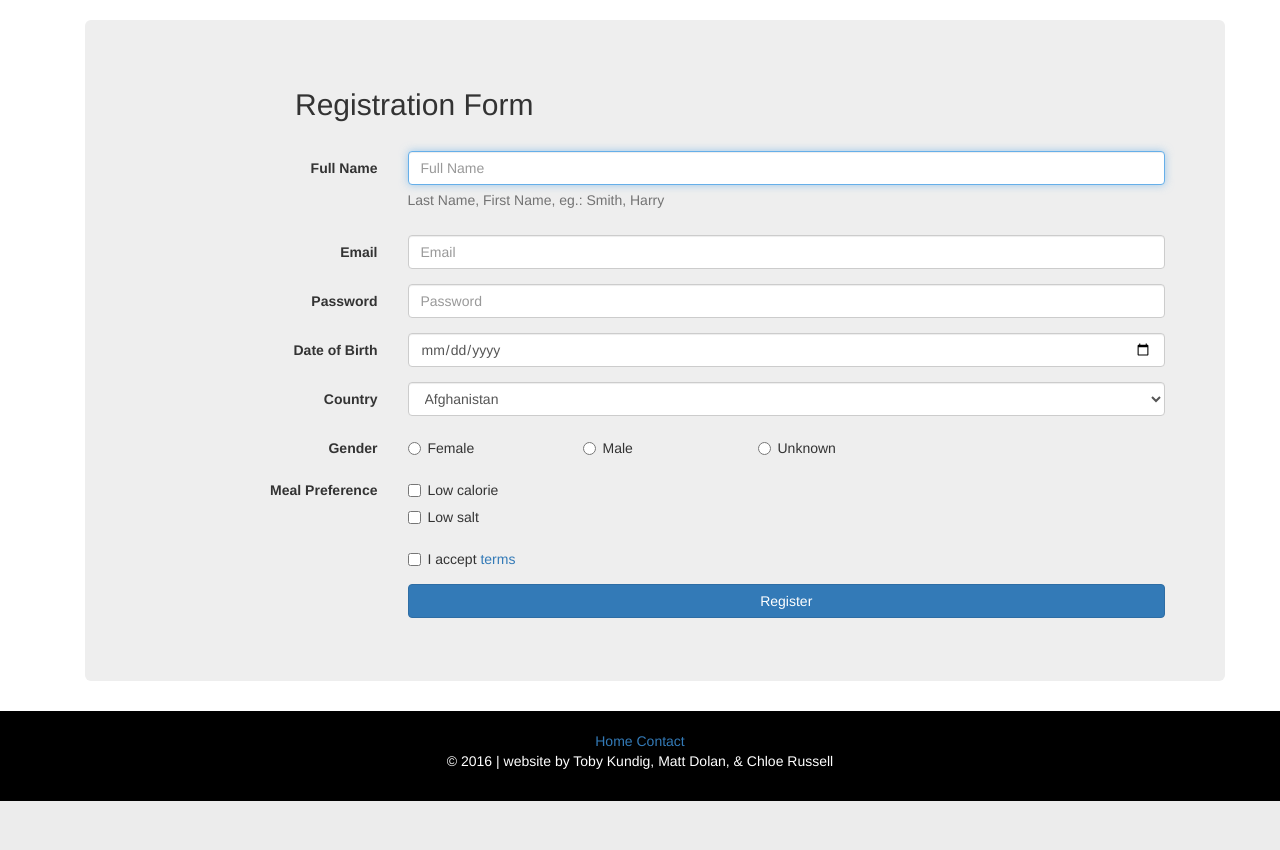
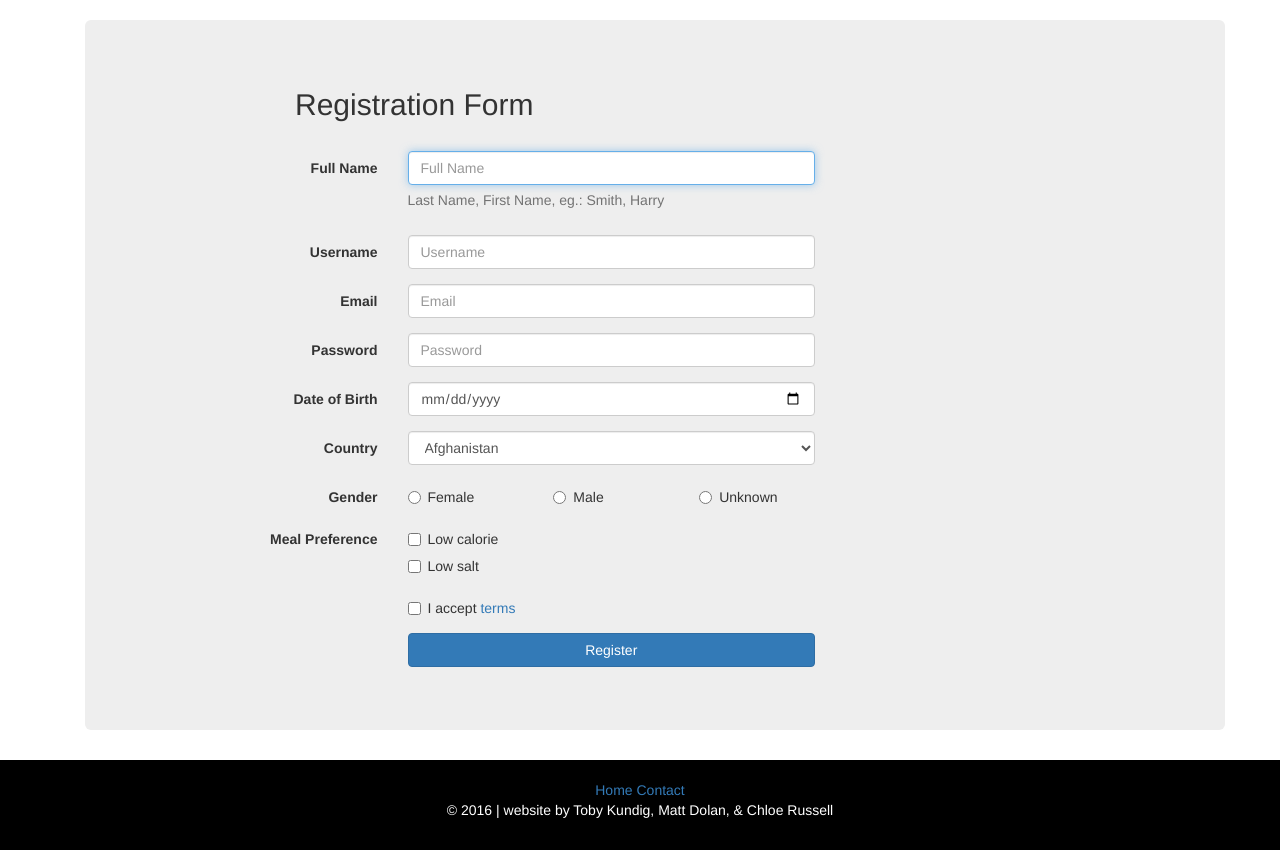
Before and after one commit to TobiasKundig/CSCI491Project, a Django app: page /register/ in a window 1280 px wide. Shown: the part 52-902 px from the top of the page. Before the commit the page ends 853 px from the top, so only its background shows below. Run offline with Django 3.2, Linux system fonts and the light colour scheme; some libraries are stand-ins or nearby versions.

Commit message:
Working on registration

```diff
--- a/templates/portfolio/register.html
+++ b/templates/portfolio/register.html
@@ -8,36 +8,42 @@
 
 <div class="container">
     <div class="jumbotron">
-        <form class="form-horizontal" role="form">
+        <form class="form-horizontal" role="form" action="{% url 'register' %}">
             <h2 style="margin-left: 5em; margin-bottom: 1em;">Registration Form</h2>
             <div class="form-group">
                 <label for="firstName" class="col-sm-3 control-label">Full Name</label>
-                <div class="col-sm-9">
-                    <input type="text" id="firstName" placeholder="Full Name" class="form-control" autofocus>
+                <div class="col-sm-5">
+                    <input type="text" id="firstName" placeholder="Full Name" class="form-control" value="{{ full_Name }}" autofocus>
                     <span class="help-block">Last Name, First Name, eg.: Smith, Harry</span>
                 </div>
             </div>
             <div class="form-group">
+                <label class="col-sm-3 control-label">Username</label>
+                <div class="col-sm-5">
+                    <input type="text" id="username" placeholder="Username" class="form-control" value="{{ username }}">
+                </div>
+            </div>
+            <div class="form-group">
                 <label for="email" class="col-sm-3 control-label">Email</label>
-                <div class="col-sm-9">
-                    <input type="email" id="email" placeholder="Email" class="form-control">
+                <div class="col-sm-5">
+                    <input type="email" id="email" placeholder="Email" class="form-control" value="{{ email }}">
                 </div>
             </div>
             <div class="form-group">
                 <label for="password" class="col-sm-3 control-label">Password</label>
-                <div class="col-sm-9">
-                    <input type="password" id="password" placeholder="Password" class="form-control">
+                <div class="col-sm-5">
+                    <input type="password" id="password" placeholder="Password" class="form-control" value="{{ password }}">
                 </div>
             </div>
             <div class="form-group">
-                <label for="birthDate" class="col-sm-3 control-label">Date of Birth</label>
-                <div class="col-sm-9">
-                    <input type="date" id="birthDate" class="form-control">
+                <label for="birthDate" class="col-sm-3 control-label" >Date of Birth</label>
+                <div class="col-sm-5">
+                    <input type="date" id="birthDate" class="form-control" value="{{ date_of_birth }}">
                 </div>
             </div>
             <div class="form-group">
                 <label for="country" class="col-sm-3 control-label">Country</label>
-                <div class="col-sm-9">
+                <div class="col-sm-5">
                     <select id="country" class="form-control">
                         <option>Afghanistan</option>
                         <option>Bahamas</option>
@@ -52,21 +58,21 @@
             </div> <!-- /.form-group -->
             <div class="form-group">
                 <label class="control-label col-sm-3">Gender</label>
-                <div class="col-sm-6">
+                <div class="col-sm-5">
                     <div class="row">
                         <div class="col-sm-4">
                             <label class="radio-inline">
-                                <input type="radio" id="femaleRadio" value="Female">Female
+                                <input type="radio" id="femaleRadio" value="{{ female }}">Female
                             </label>
                         </div>
                         <div class="col-sm-4">
                             <label class="radio-inline">
-                                <input type="radio" id="maleRadio" value="Male">Male
+                                <input type="radio" id="maleRadio" value="{{ male }}">Male
                             </label>
                         </div>
                         <div class="col-sm-4">
                             <label class="radio-inline">
-                                <input type="radio" id="uncknownRadio" value="Unknown">Unknown
+                                <input type="radio" id="uncknownRadio" value="{{ unknown }}">Unknown
                             </label>
                         </div>
                     </div>
@@ -74,7 +80,7 @@
             </div> <!-- /.form-group -->
             <div class="form-group">
                 <label class="control-label col-sm-3">Meal Preference</label>
-                <div class="col-sm-9">
+                <div class="col-sm-5">
                     <div class="checkbox">
                         <label>
                             <input type="checkbox" id="calorieCheckbox" value="Low calorie">Low calorie
@@ -88,7 +94,7 @@
                 </div>
             </div> <!-- /.form-group -->
             <div class="form-group">
-                <div class="col-sm-9 col-sm-offset-3">
+                <div class="col-sm-5 col-sm-offset-3">
                     <div class="checkbox">
                         <label>
                             <input type="checkbox">I accept <a href="#">terms</a>
@@ -97,7 +103,7 @@
                 </div>
             </div> <!-- /.form-group -->
             <div class="form-group">
-                <div class="col-sm-9 col-sm-offset-3">
+                <div class="col-sm-5 col-sm-offset-3">
                     <button type="submit" class="btn btn-primary btn-block">Register</button>
                 </div>
             </div>
@@ -105,5 +111,7 @@
     </div>
 
 </div> <!-- ./container -->
-
+<script>
+    document.getElementById('myNavbar').style.display = 'none';
+</script>
  {% endblock content %}
```
